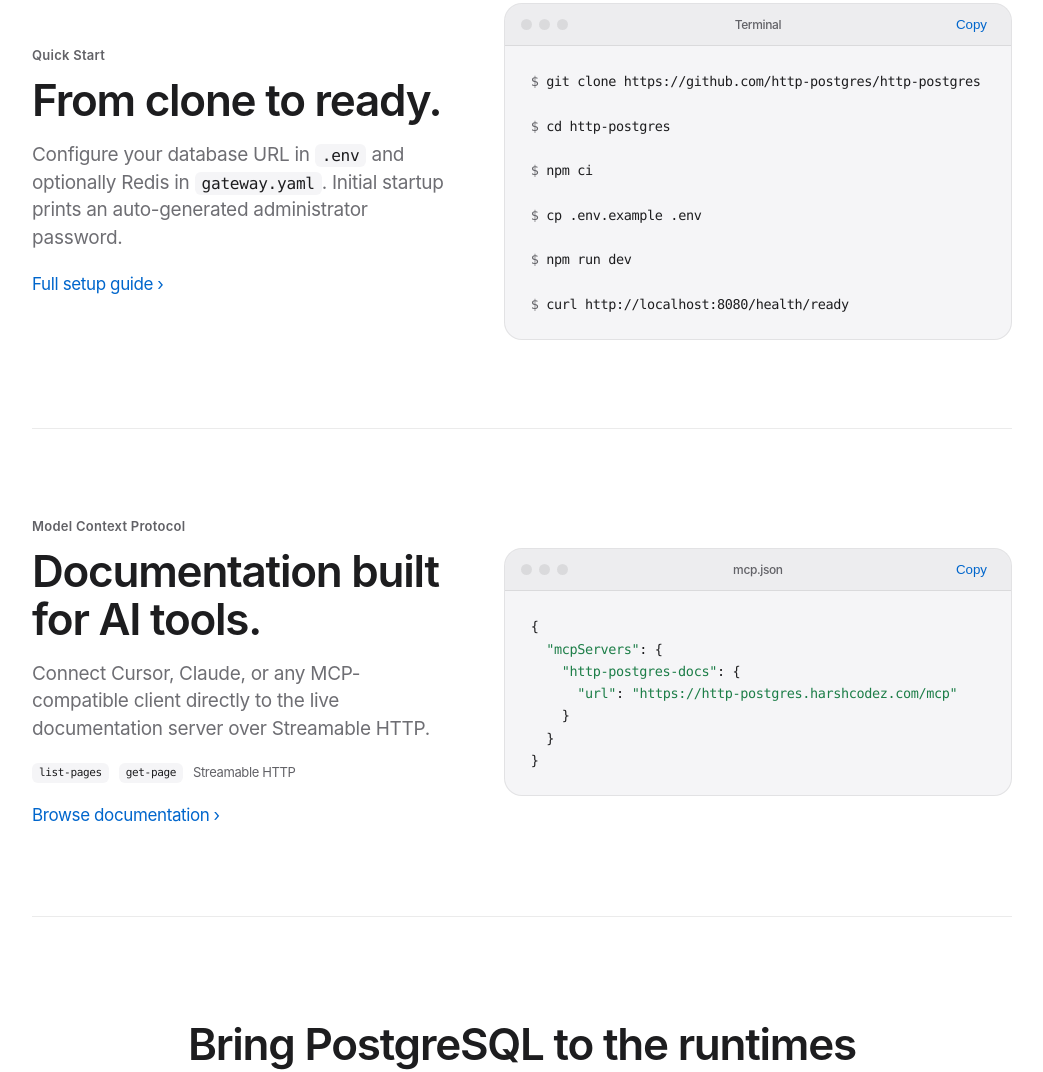
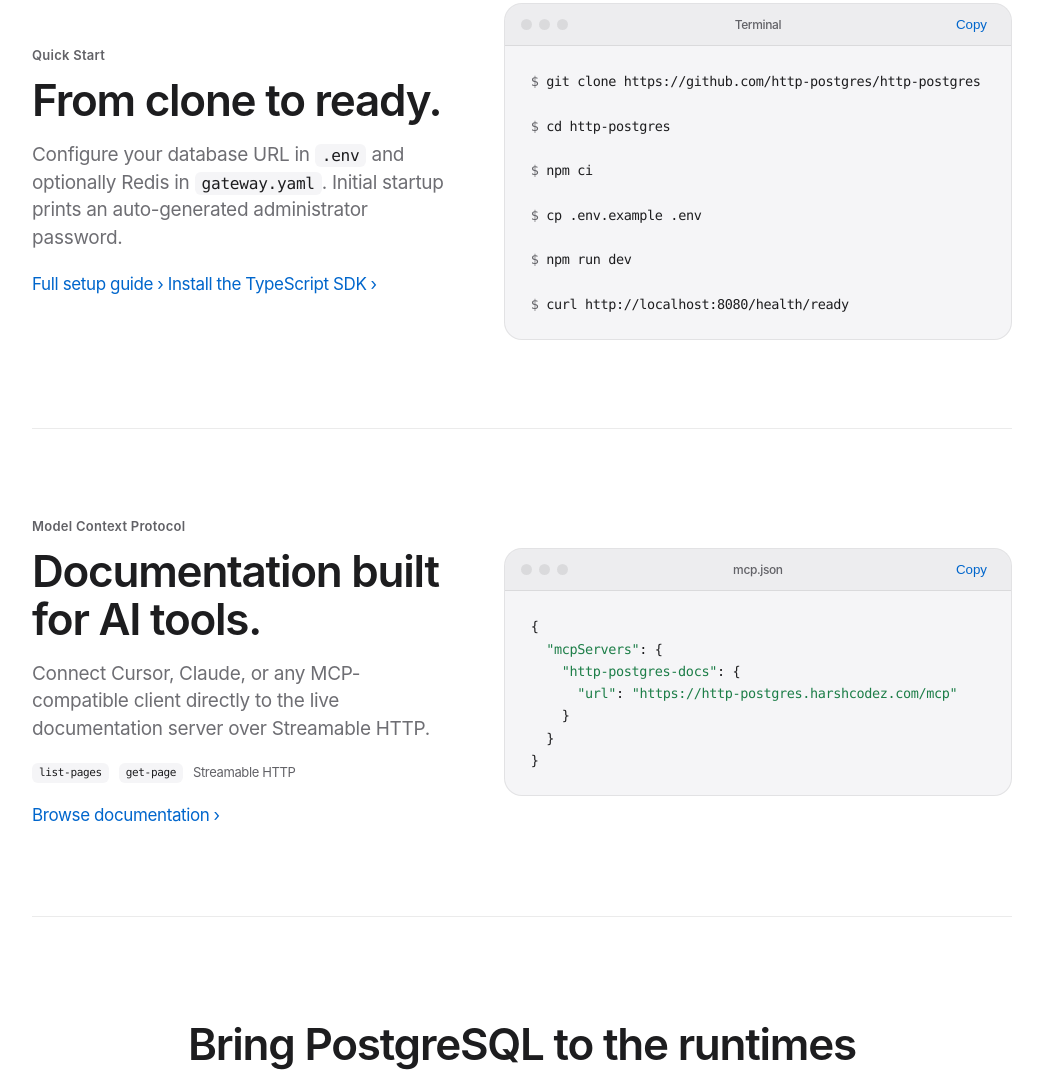
Before and after one commit to harshcodezzz/http-postgres, a plain HTML site: page index.html in a window 1280 px wide. Shown: the part 3241-4313 px from the top of the page, without its empty margins (118-1161 px from the left). Drawn offline with Linux system fonts and the light colour scheme.

Commit message:
docs: link the TypeScript SDK

```diff
--- a/index.html
+++ b/index.html
@@ -176,6 +176,7 @@
             <h2>From clone to ready.</h2>
             <p class="section-copy">Configure your database URL in <code>.env</code> and optionally Redis in <code>gateway.yaml</code>. Initial startup prints an auto-generated administrator password.</p>
             <a class="link-chevron" href="https://http-postgres.harshcodez.com/getting-started/quickstart">Full setup guide <span aria-hidden="true">&rsaquo;</span></a>
+            <a class="link-chevron" href="https://www.npmjs.com/package/@http-postgres/sdk">Install the TypeScript SDK <span aria-hidden="true">&rsaquo;</span></a>
           </div>
           <div class="code-window">
             <div class="window-bar">
```
